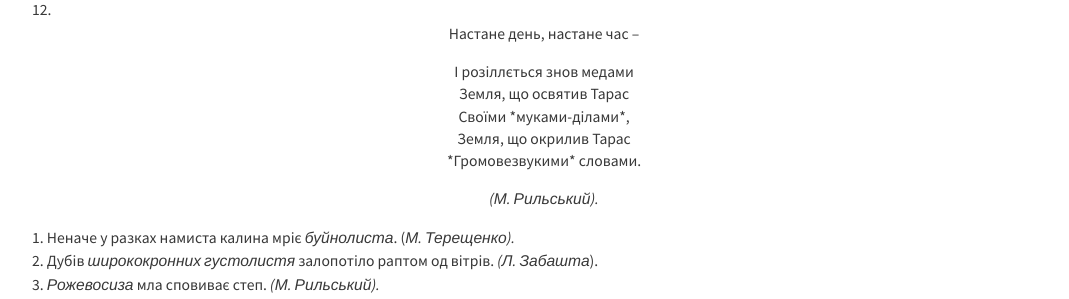
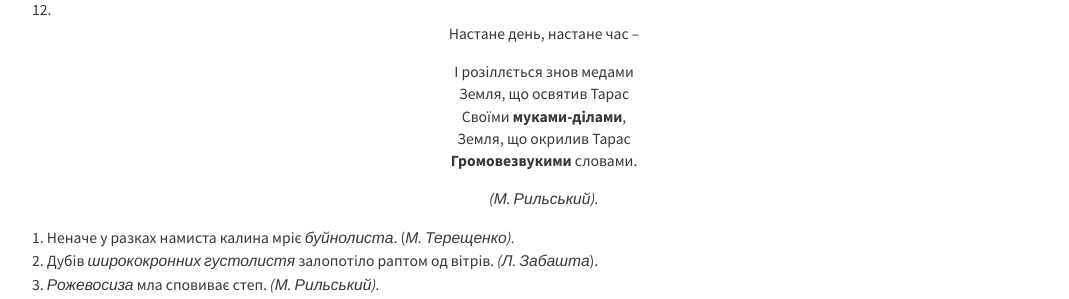
Before and after one commit to tetyanashevchuk/tetyanashevchuk.github.io, a Jekyll site: the page built from _posts/2016-02-26--mova-Spoluchni-o-e-je-v-skladnuh-rechennyah-pravopus-skladnuh-sliv-razom-i-cherez-defis.md, in a window 1280 px wide and 900 px high, scrolled down 7942 px. Shown: the part 153-452 px from the top of the window, without its empty margins (96-1165 px from the left). Built offline with Jekyll 4.4.1, drawn with Linux system fonts in a browser that asks for light colours; nearby versions of some CDN libraries; some of the changed text lies outside the part shown.

```diff
--- a/_posts/2016-02-26--mova-Spoluchni-o-e-je-v-skladnuh-rechennyah-pravopus-skladnuh-sliv-razom-i-cherez-defis.md
+++ b/_posts/2016-02-26--mova-Spoluchni-o-e-je-v-skladnuh-rechennyah-pravopus-skladnuh-sliv-razom-i-cherez-defis.md
@@ -354,9 +354,9 @@
 12. <center>Настане день, настане час –</center>
 <center>І розіллється знов медами</center>
 <center>Земля, що освятив Тарас</center>
-<center>Своїми *муками-ділами*,</center>
+<center>Своїми <b>муками-ділами</b>,</center>
 <center>Земля, що окрилив Тарас</center>
-<center>*Громовезвукими* словами.</center>
+<center><b>Громовезвукими</b> словами.</center>
 
 *<center>(М. Рильський).</center>*
 
@@ -437,3 +437,5 @@
 
 **Вправа 174 або написати казку про те, як дощ хотів усім догодити,
 використовуючи складні слова.**
+
+<a class="button" href="https://drive.google.com/file/d/0ByRKCRcO5CVUdnlHa2xoUTNWams/view?usp=sharing">Завантажити роздатковий матеріал для уроку</a>
```
